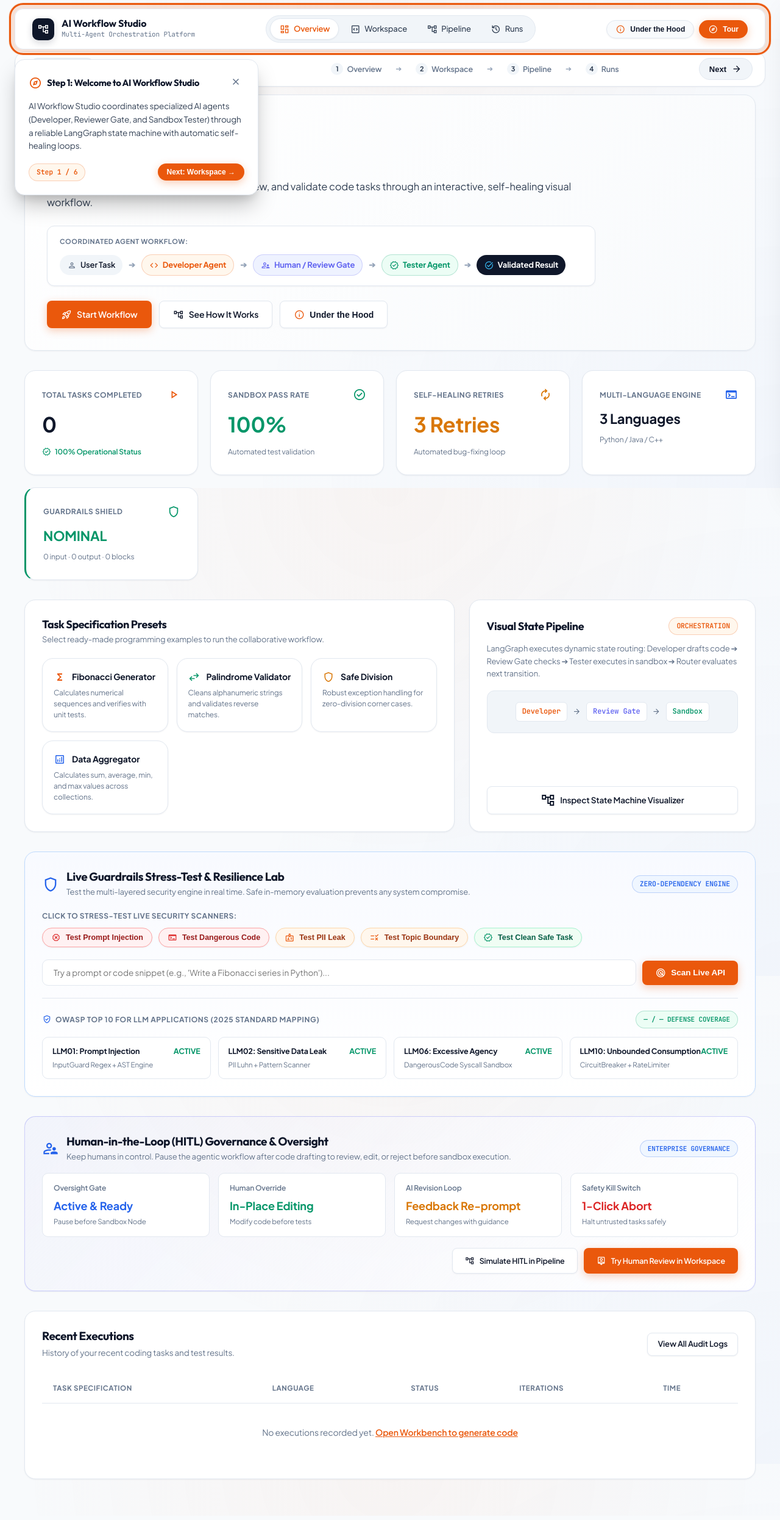
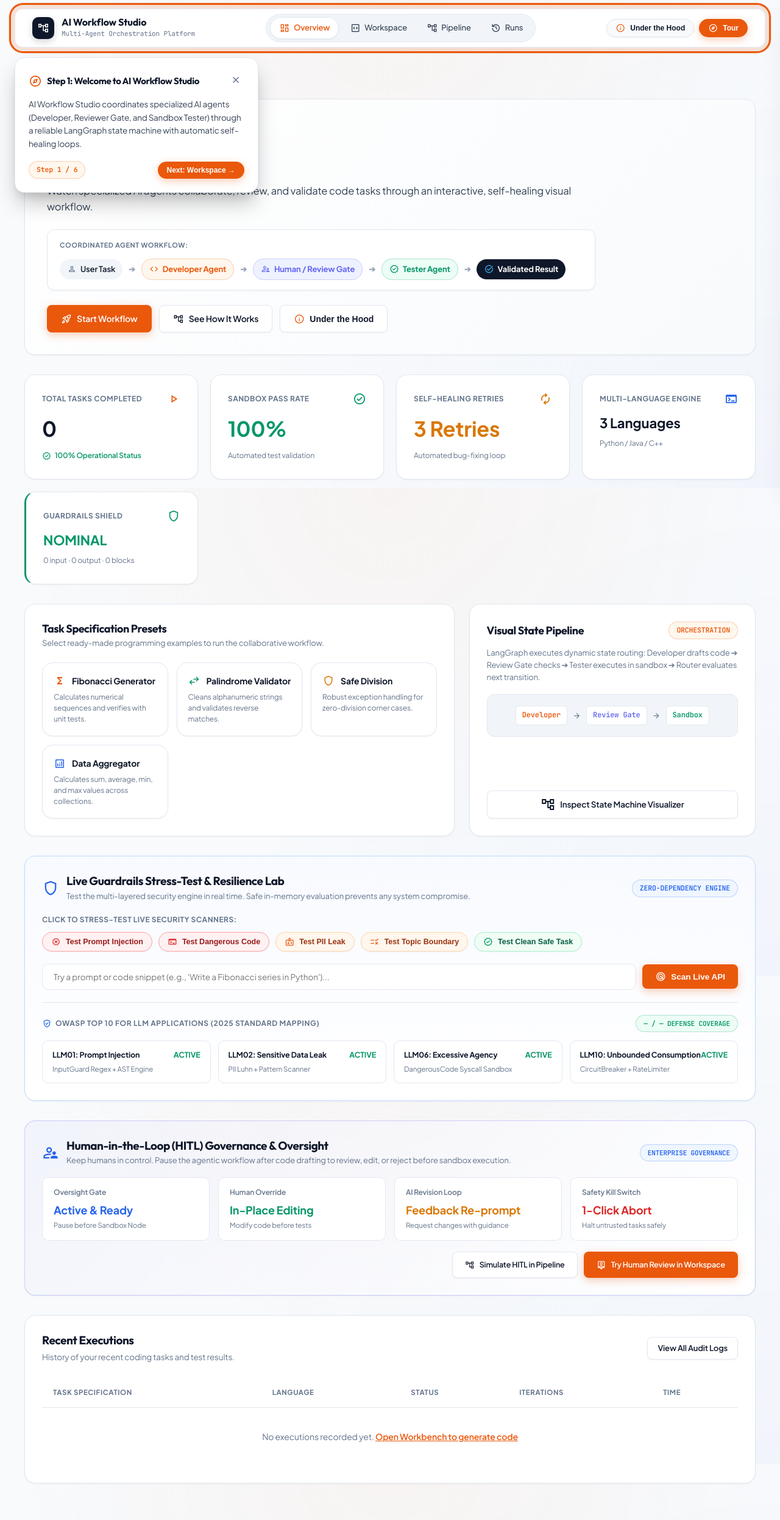
Before and after one commit to Sathvik1533/LangGraph_deployment, a FastAPI app: page / in a window 1280 px wide. Shown: the whole page at 61% size. Before the commit the page ends 2427 px from the top, so only its background shows below. Run offline with FastAPI, Linux system fonts and the light colour scheme.

Commit message:
fix(layout): establish single canonical navbar layout variables and zero-space closed tour bar

```diff
--- a/static/css/shared.css
+++ b/static/css/shared.css
@@ -46,6 +46,11 @@
     --radius-md: 12px;
     --radius-lg: 18px;
     --radius-pill: 9999px;
+
+    /* Canonical Top Navigation Heights & Layout Spacing */
+    --app-navbar-top: 14px;
+    --app-navbar-height: 64px;
+    --app-navbar-total-space: 98px; /* 14px top + 64px navbar height + 20px gap */
 }
 
 * {
@@ -99,12 +104,12 @@ h1, h2, h3, h4, h5, h6 {
 /* Floating Breathable Top Navbar */
 .top-navbar {
     position: fixed;
-    top: 14px;
+    top: var(--app-navbar-top);
     left: 50%;
     transform: translateX(-50%);
     width: calc(100% - 48px);
     max-width: 1440px;
-    min-height: 60px;
+    height: var(--app-navbar-height);
     background: rgba(255, 255, 255, 0.95);
     backdrop-filter: blur(24px);
     -webkit-backdrop-filter: blur(24px);
@@ -113,7 +118,7 @@ h1, h2, h3, h4, h5, h6 {
     display: flex;
     align-items: center;
     justify-content: space-between;
-    padding: 10px 28px;
+    padding: 0 28px;
     gap: 20px;
     z-index: 1000;
     box-shadow: var(--shadow-md);
@@ -186,7 +191,7 @@ h1, h2, h3, h4, h5, h6 {
 
 /* Studio Layout Container */
 .studio-layout {
-    padding-top: 88px;
+    padding-top: var(--app-navbar-total-space);
     padding-bottom: 60px;
     padding-left: 40px;
     padding-right: 40px;
@@ -645,17 +650,18 @@ h1, h2, h3, h4, h5, h6 {
 }
 
 .page-flow-bar-container {
-    display: none;
-    margin: 0;
-    padding: 0;
-    height: 0;
-    overflow: hidden;
+    display: none !important;
+    margin: 0 !important;
+    padding: 0 !important;
+    height: 0 !important;
+    border: none !important;
+    overflow: hidden !important;
 }
 
 .page-flow-bar-container.active {
-    display: block;
+    display: block !important;
     position: fixed;
-    top: 84px;
+    top: calc(var(--app-navbar-top) + var(--app-navbar-height) + 12px);
     left: 50%;
     transform: translateX(-50%);
     width: calc(100% - 48px);
@@ -663,7 +669,7 @@ h1, h2, h3, h4, h5, h6 {
     height: auto;
     overflow: visible;
     padding: 0;
-    z-index: 999;
+    z-index: 1010;
     animation: fadeIn 0.2s ease;
 }
 
```
Also changed, not shown: other parts of static/css/shared.css (+19 -8 lines).
